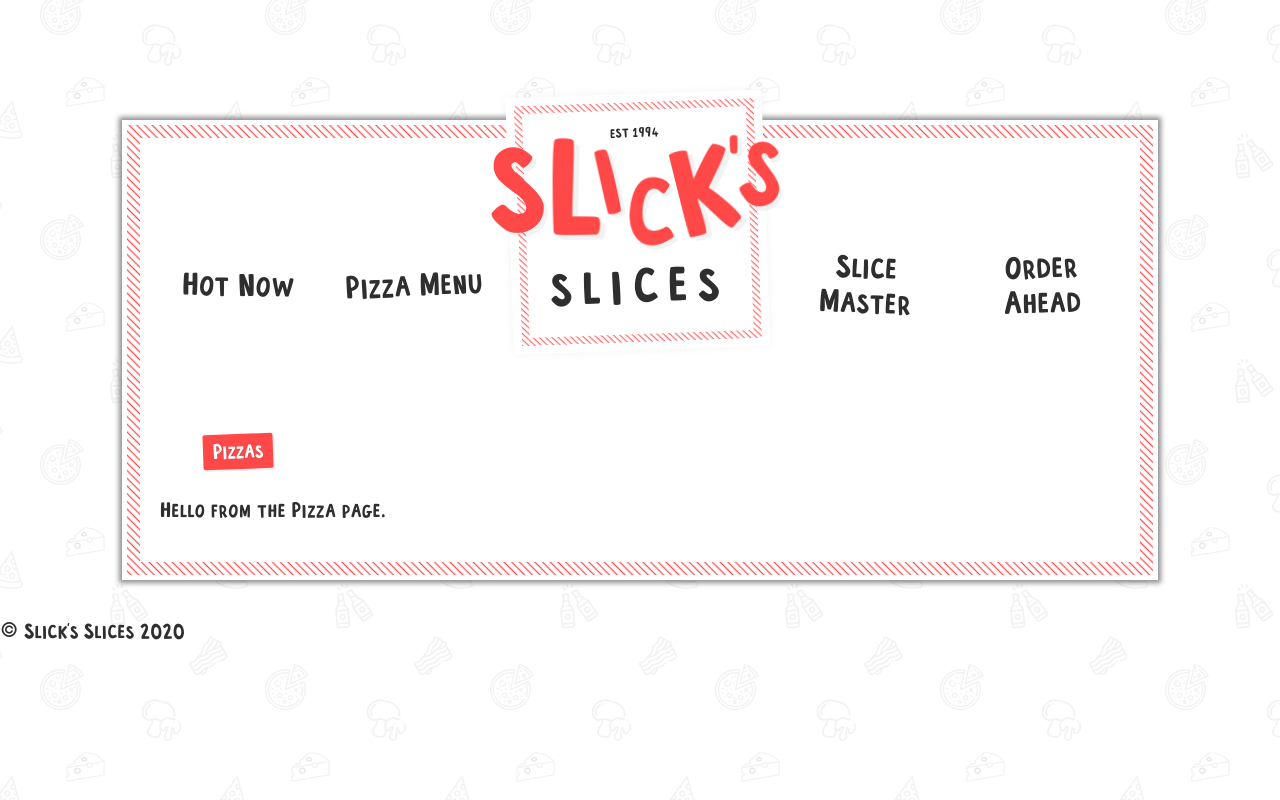
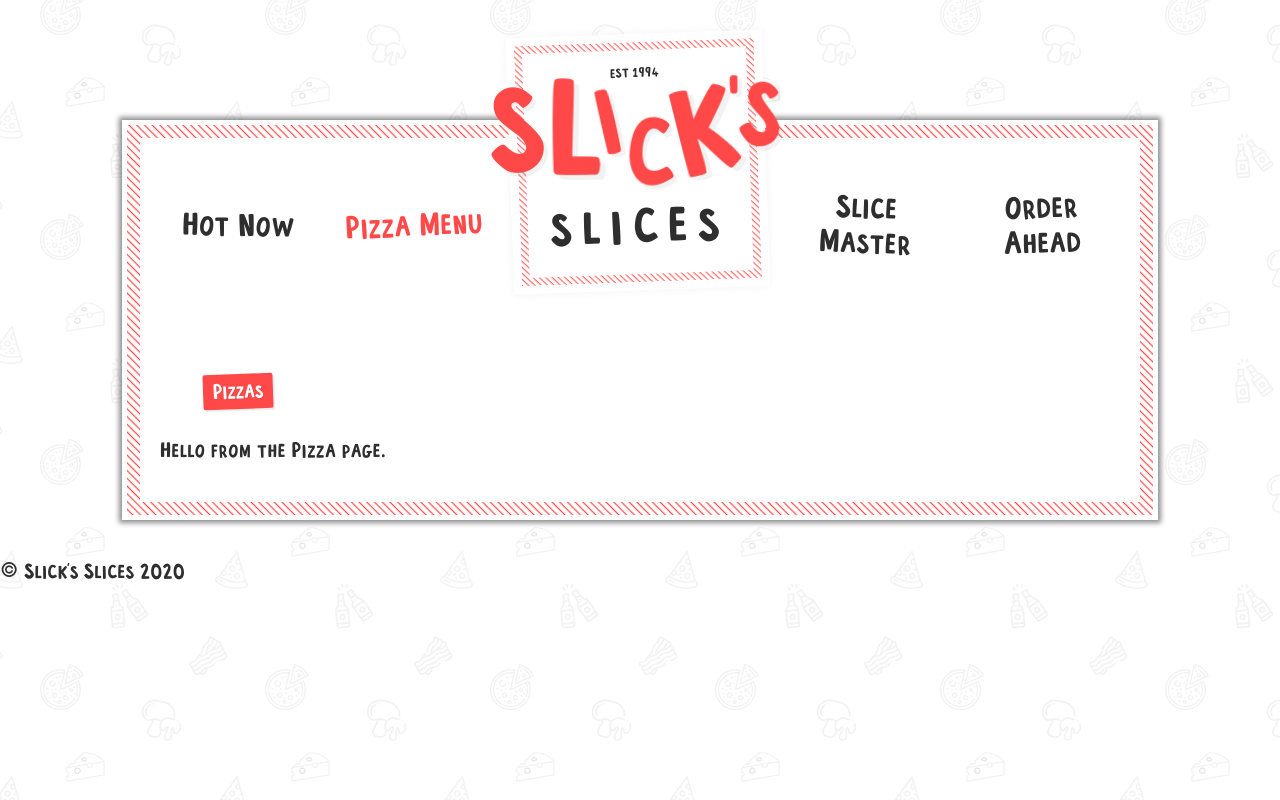
Before and after one commit to ZahraB21/slickslices, a Gatsby site in the folder gatsby/: page /pizzas in a window 1280 px wide. Built offline with nearby package versions, Linux system fonts and the light colour scheme; Gatsby itself is replaced by a stand-in of ours.

Commit message:
Editing the Nav to redirect to pizzas page when clicked and replaced div with react fragment

```diff
--- a/gatsby/src/components/Nav.js
+++ b/gatsby/src/components/Nav.js
@@ -17,6 +17,7 @@ const NavStyles = Styles.nav`
     text-align: center;
     align-items: center;
     grid-gap: 2rem;
+    margin-top: -6rem;
   }
   li {
     --rotate: -2deg;
@@ -43,6 +44,9 @@ const NavStyles = Styles.nav`
     &:hover {
       color: var(--red);
     }
+    &[aria-current="page"]{
+      color: var(--red);
+    }
   }
 `;
 
@@ -61,7 +65,7 @@ export default function Nav() {
           <Link to="/">Hot Now</Link>
         </li>
         <li>
-          <Link to="/">Pizza Menu</Link>
+          <Link to="/pizzas">Pizza Menu</Link>
         </li>
         <li>
           <Link to="/">
--- a/gatsby/src/pages/pizzas.js
+++ b/gatsby/src/pages/pizzas.js
@@ -1,9 +1,9 @@
 import React from 'react';
 
-export default function PizzasPage(){
-    return (
-        <div>
-            <p>Hello from the Pizza page.</p>
-        </div>
-    );
+export default function PizzasPage() {
+  return (
+    <>
+      <p>Hello from the Pizza page.</p>
+    </>
+  );
 }
```
